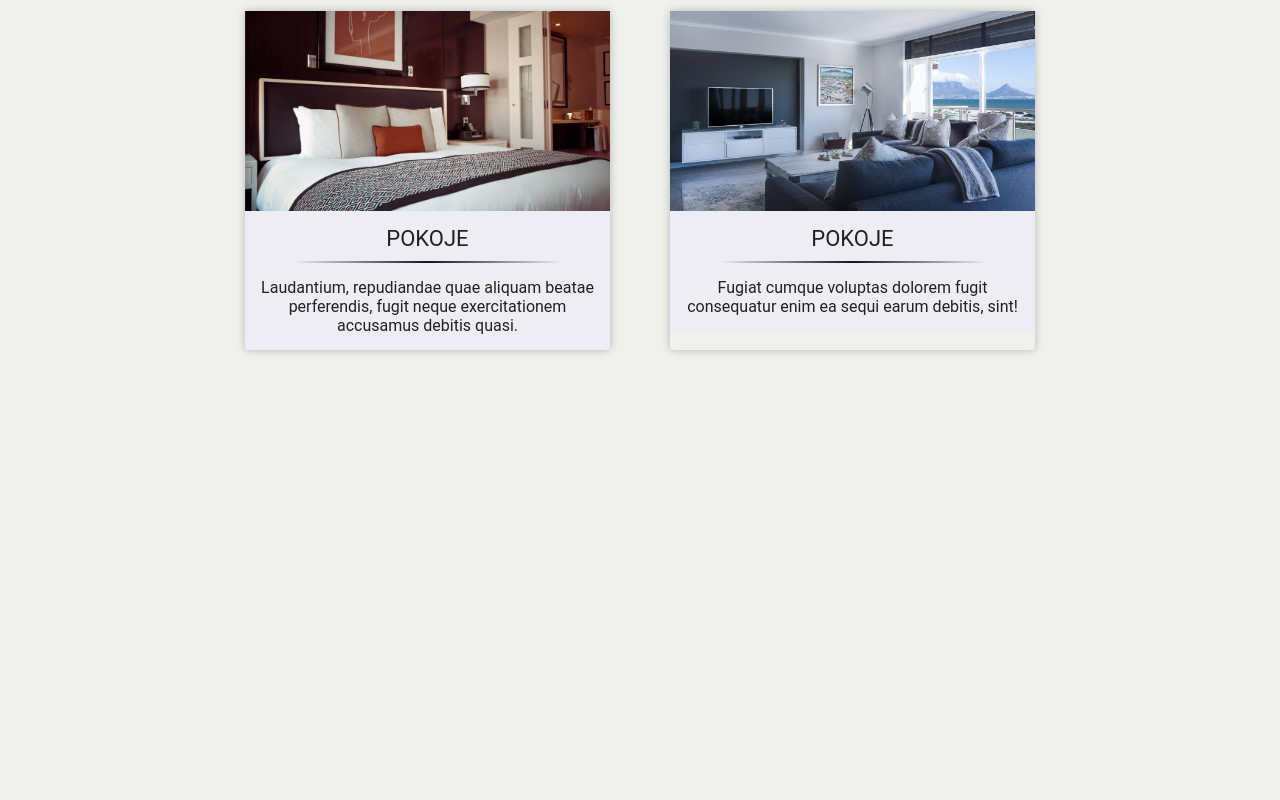
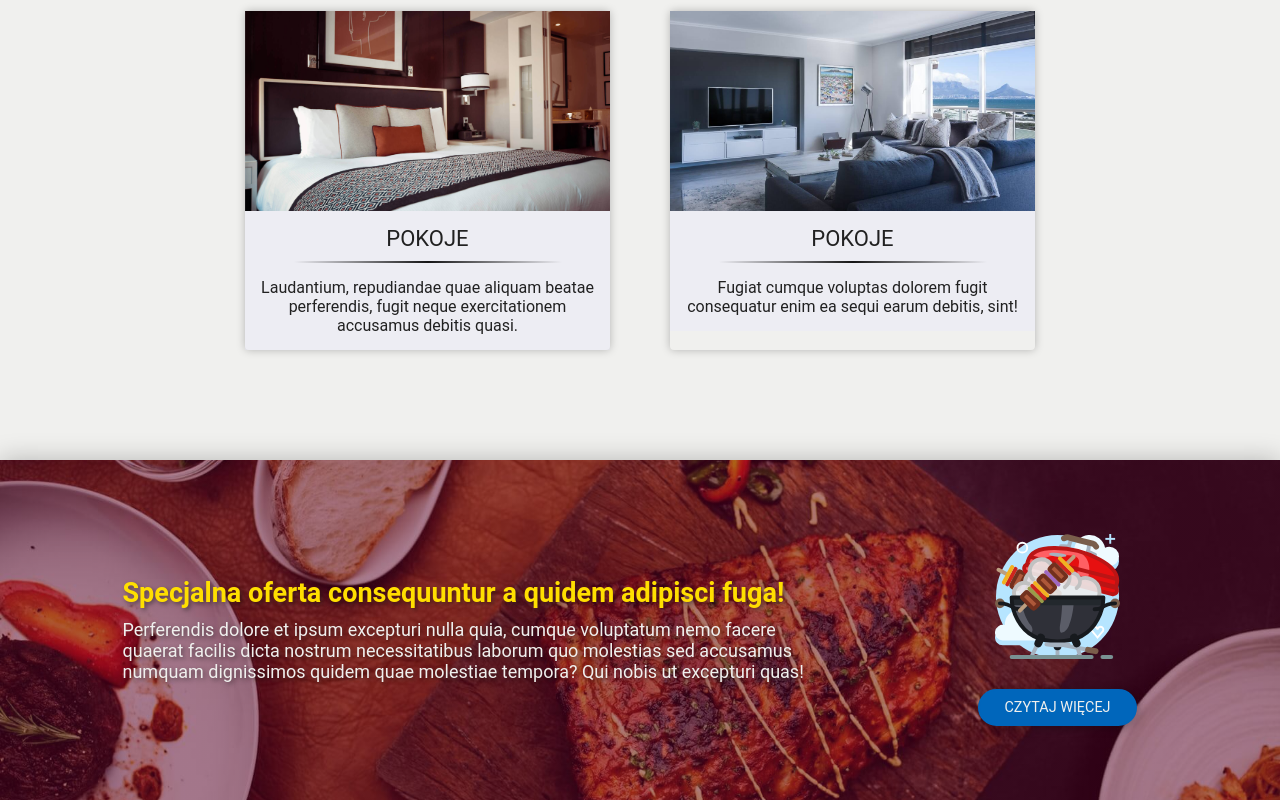
Before and after one commit to Trxior/hotel-web, a website: page index.html in a window 1280 px wide. Shown: the part 1338-2138 px from the top of the page. Before the commit the page ends 1758 px from the top, so only its background shows below. Drawn offline with Linux system fonts and the light colour scheme.

Commit message:
add promotion section to index.html

```diff
--- a/index.html
+++ b/index.html
@@ -72,7 +72,7 @@
             <a href="" class="card features__card">
                 <div class="card__item">
                     <div class="card__box">
-                       <img src="./img/room1.jpeg" alt=" "class="card__image">
+                        <img src="./img/room1.jpeg" alt=" " class="card__image">
                     </div>
                     <div class="card__block">
                         <h3 class="heading heading--medium">Pokoje</h3>
@@ -84,7 +84,7 @@
             <a href="" class="card features__card">
                 <div class="card__item">
                     <div class="card__box">
-                       <img src="./img/room5.jpeg" alt=" "class="card__image">
+                        <img src="./img/room5.jpeg" alt=" " class="card__image">
                     </div>
                     <div class="card__block">
                         <h3 class="heading heading--medium">Pokoje</h3>
@@ -96,7 +96,7 @@
             <a href="" class="card features__card">
                 <div class="card__item">
                     <div class="card__box">
-                       <img src="./img/room1.jpeg" alt=" "class="card__image">
+                        <img src="./img/room1.jpeg" alt=" " class="card__image">
                     </div>
                     <div class="card__block">
                         <h3 class="heading heading--medium">Pokoje</h3>
@@ -108,7 +108,7 @@
             <a href="" class="card features__card">
                 <div class="card__item">
                     <div class="card__box">
-                       <img src="./img/room5.jpeg" alt=" "class="card__image">
+                        <img src="./img/room5.jpeg" alt=" " class="card__image">
                     </div>
                     <div class="card__block">
                         <h3 class="heading heading--medium">Pokoje</h3>
@@ -119,6 +119,20 @@
 
         </div>
     </section>
+
+
+    <section class="wrapper promotion">
+        <div class="promotion__container container">
+            <div class="promotion__info">
+                <h2 class="promotion__title">Specjalna oferta consequuntur a quidem adipisci fuga!</h2>
+                <p class="promotion__description">Perferendis dolore et ipsum excepturi nulla quia, cumque voluptatum nemo facere quaerat facilis dicta nostrum necessitatibus laborum quo molestias sed accusamus numquam dignissimos quidem quae molestiae tempora? Qui nobis ut excepturi quas!</p>
+            </div>
+            <div class="promotion__cta">
+                <img src="./img/grill.svg" class="promotion__image">
+                <a href="" class="btn btn-primary">Czytaj więcej</a>
+            </div>
+        </div>
+    </section>
 </body>
 
 </html>
--- a/scss/style.scss
+++ b/scss/style.scss
@@ -279,6 +279,52 @@ a {
     }
 }
 
+.promotion {
+    background:
+        linear-gradient(rgba(90, 0, 40, .5),
+            rgba(90, 0, 40, .5)),
+        url('../img/mayPromotion.png');
+    background-repeat: no-repeat;
+    background-size: cover;
+    background-position: center;
+    box-shadow: 0 0 24px rgba(0, 0, 0, 0.25);
+    color: #f0f0ee;
+    margin-top: 40px;
+    padding: 8vh 20px;
+
+    &__container {
+        justify-content: space-around;
+        align-items: center;
+        flex-wrap: wrap;
+    }
+
+    &__info {
+        flex: 1 1 500px;
+        max-width: 700px;
+        text-shadow: 2px 2px 4px rgba(21, 21, 21, .5);
+    }
+
+    &__cta {
+        display: flex;
+        justify-content: center;
+        align-items: center;
+        flex-direction: column;
+        flex: 1 1 200px;
+        max-width: 200px;
+    }
+
+    &__title {
+        color: #ffdf00;
+        margin-bottom: 10px;
+    }
+
+    &__image {
+        max-height: 125px;
+        max-width: 125px;
+        margin: 10px;
+    }
+}
+
 
 
 @import 'responsive';
```
Also changed, not shown: css/style.css, img/grill.svg (added). Lines whose indentation alone changed are shown as unchanged.
